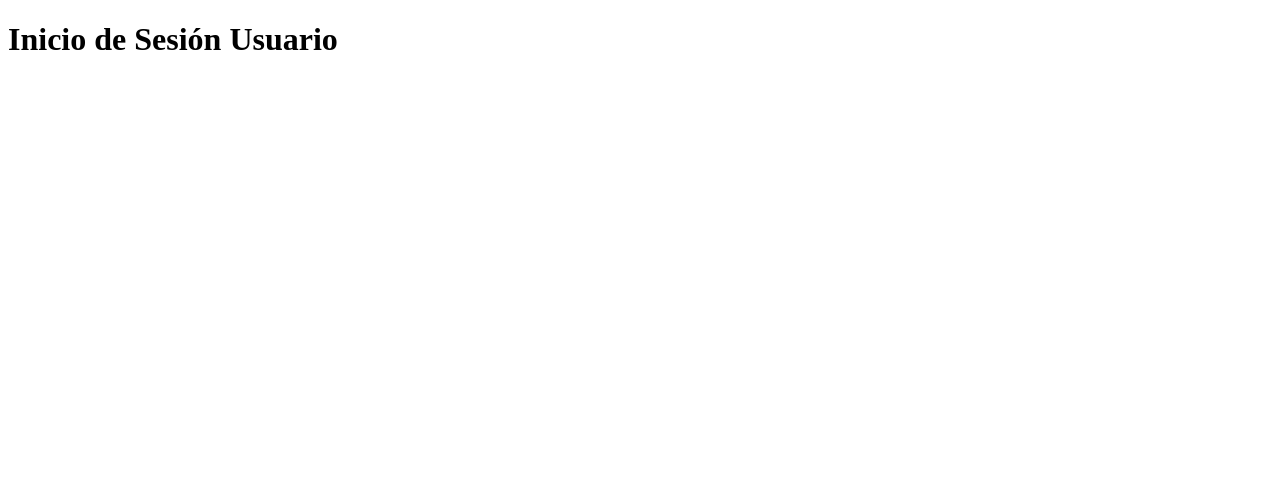
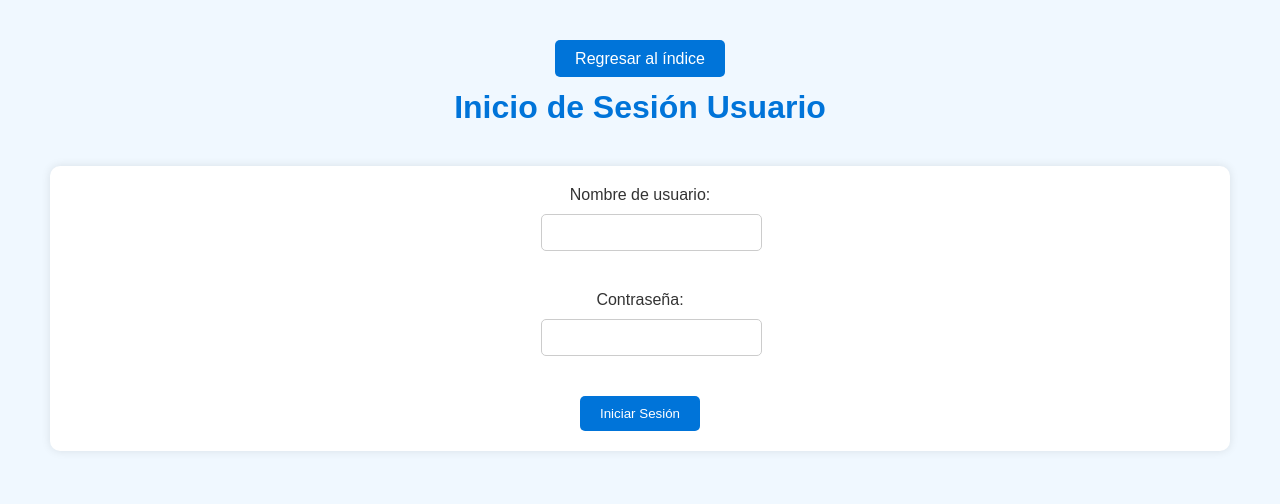
Before and after one commit to DanteSolorzano/TramiDigital, a plain HTML site: page login-usuario.html in a window 1280 px wide. Drawn offline with Linux system fonts and the light colour scheme.

Commit message:
se agregaron estilos y el formato inicial a los formularios de inicio de sesion

```diff
--- a/login-usuario.html
+++ b/login-usuario.html
@@ -1,12 +1,29 @@
+<!-- login-usuario.html -->
 <!DOCTYPE html>
 <html lang="es">
 <head>
     <meta charset="UTF-8">
     <meta name="viewport" content="width=device-width, initial-scale=1.0">
     <title>Inicio de Sesión Usuario</title>
+    <link rel="stylesheet" href="styles/styles.css">
 </head>
 <body>
-    <h1>Inicio de Sesión Usuario</h1>
-    <!-- Aquí va el formulario de inicio de sesión para usuarios -->
+    <div class="container">
+        <a href="index.html" class="btn btn-secondary">Regresar al índice</a>
+        <h1 class="text-center">Inicio de Sesión Usuario</h1>
+        <div class="white-box">
+            <form class="login-form">
+                <div class="form-group">
+                    <label for="username">Nombre de usuario:</label>
+                    <input type="text" id="username" name="username" class="form-control">
+                </div>
+                <div class="form-group">
+                    <label for="password">Contraseña:</label>
+                    <input type="password" id="password" name="password" class="form-control">
+                </div>
+                <button type="submit" class="btn btn-primary">Iniciar Sesión</button>
+            </form>
+        </div>
+    </div>
 </body>
 </html>
--- a/styles/styles.css
+++ b/styles/styles.css
@@ -1,3 +1,5 @@
+/* styles.css */
+
 body {
     margin: 0;
     padding: 0;
@@ -60,3 +62,90 @@ img {
 .btn:hover {
     background-color: #005bb5;
 }
+
+/* Estilos específicos para la página de inicio de sesión */
+.login-page {
+    background-color: #f0f8ff;
+    padding: 20px;
+}
+
+.login-page h1 {
+    color: #0074d9;
+    margin-bottom: 20px;
+}
+
+.login-form {
+    display: flex;
+    flex-direction: column;
+    align-items: center;
+    gap: 20px;
+}
+
+.login-form input[type="text"], .login-form input[type="password"] {
+    padding: 10px;
+    border: 1px solid #ccc;
+    border-radius: 5px;
+}
+
+.login-form input[type="submit"] {
+    background-color: #0074d9;
+    color: white;
+    padding: 10px 20px;
+    border: none;
+    border-radius: 5px;
+    cursor: pointer;
+}
+
+.login-form input[type="submit"]:hover {
+    background-color: #005bb5;
+}
+
+/* styles.css */
+
+/* styles.css */
+
+.container {
+    text-align: center;
+    padding: 50px;
+}
+
+.white-box {
+    background-color: #fff;
+    padding: 20px;
+    border-radius: 10px;
+    box-shadow: 0 0 10px rgba(0, 0, 0, 0.1);
+}
+
+.text-center {
+    text-align: center;
+}
+
+.form-group {
+    margin-bottom: 20px;
+}
+
+.form-group label {
+    display: block;
+    margin-bottom: 10px;
+}
+
+.form-control {
+    width: 100%;
+    padding: 10px;
+    border: 1px solid #ccc;
+    border-radius: 5px;
+}
+
+.btn {
+    text-decoration: none;
+    color: white;
+    background-color: #0074d9;
+    padding: 10px 20px;
+    border: none;
+    border-radius: 5px;
+    cursor: pointer;
+}
+
+.btn:hover {
+    background-color: #005bb5;
+}
```
Also changed, not shown: login-organizacion.html (+19 -2 lines).
